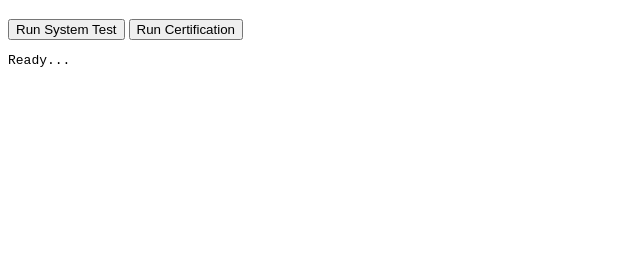
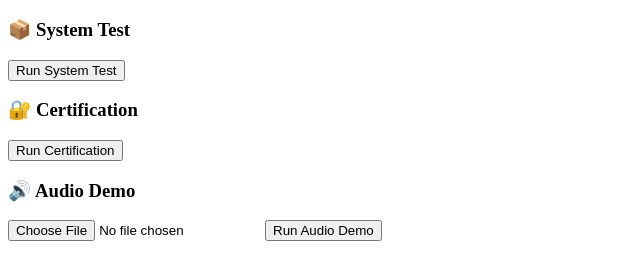
Before and after one commit to alkasm1/Xx21, a plain HTML site: page index.html in a window 1280 px wide. Shown: the part 61-340 px from the top of the page, without its empty margins (0-640 px from the left). Drawn offline with Linux system fonts and the light colour scheme.

Commit message:
Update index.html

```diff
--- a/index.html
+++ b/index.html
@@ -8,15 +8,17 @@
 
 <h1>ALM Xx21 Demo</h1>
 
-  <button onclick="runALMSystemTest()">
-    Run System Test
-  </button>
+<h3>📦 System Test</h3>
+<button onclick="runALMSystemTest()">Run System Test</button>
 
-  <button onclick="runCert()">
-    Run Certification
-  </button>
+<h3>🔐 Certification</h3>
+<button onclick="runCert()">Run Certification</button>
 
-  <pre id="output">Ready...</pre>
+<h3>🔊 Audio Demo</h3>
+<input type="file" id="audioInput" accept="audio/*">
+<button onclick="runAudio()">Run Audio Demo</button>
+
+<pre id="output"></pre>
 
 <script src="./src/alm_kernel.js"></script>
 <script src="./src/transports/xx21_transport.js"></script>
@@ -32,8 +34,16 @@
 
   document.getElementById("output").textContent =
     JSON.stringify(res, null, 2);
+}
 
-      console.log(res);
+async function runAudio() {
+  const file = document.getElementById("audioInput").files[0];
+  if (!file) {
+    alert("اختر ملف صوتي");
+    return;
+  }
+
+  await runAudioDemo(file);
 }
 </script>
 
```
Lines whose indentation alone changed are shown as unchanged.
